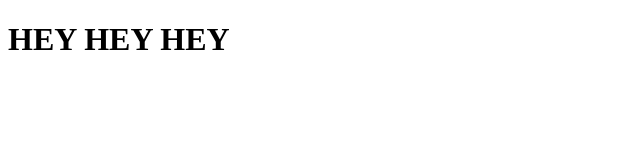
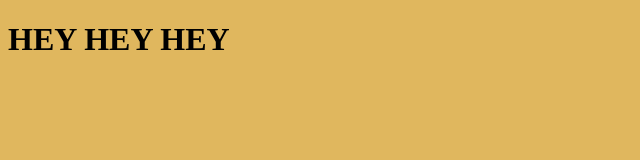
Before and after one commit to eurobi/my-personal-webiste, a plain HTML site: page index.html in a window 1280 px wide. Shown: the whole page, without its empty margins (0-640 px from the left). Drawn offline with Linux system fonts and the light colour scheme.

Commit message:
some css boi

```diff
--- a/index.html
+++ b/index.html
@@ -1,6 +1,7 @@
 <!DOCTYPE HTML>
 <html lang ="en">
     <head>
+        <link rel="stylesheet" href="style.css"/>
         <title>Jeremy Barbara</title>
     </head>
     <body>
--- /dev/null
+++ b/style.css
@@ -0,0 +1,3 @@
+body {
+    background: rgb(224, 183, 94);
+}
```
